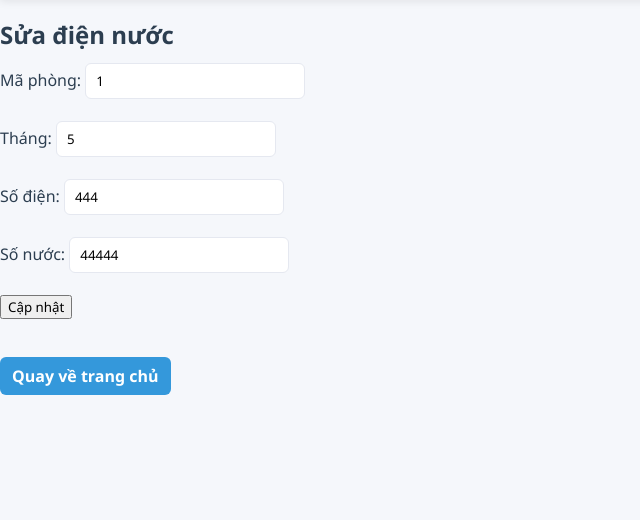
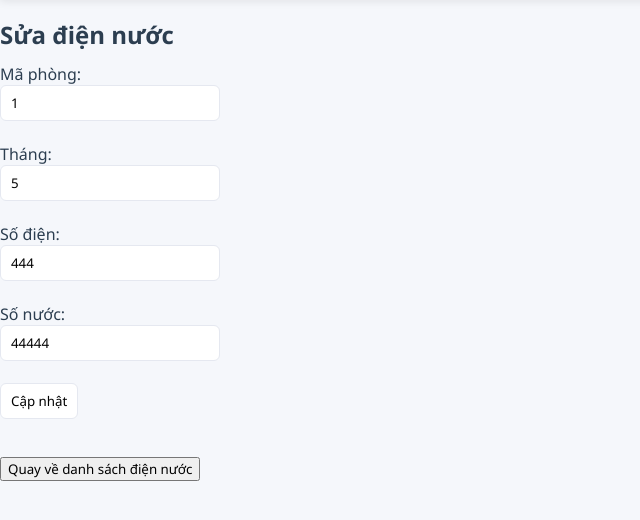
Before and after one commit to dai6658/crud6bang, a PHP site: page /diennuoc/edit.php?ID=2 in a window 1280 px wide. Shown: the part 101-621 px from the top of the page, without its empty margins (0-640 px from the left). Run offline with PHP 8.4, Linux system fonts and the light colour scheme; data comes from the database, SQL or seed files in the repository.

Commit message:
Update edit.php

```diff
--- a/diennuoc/edit.php
+++ b/diennuoc/edit.php
@@ -1,38 +1,113 @@
 <?php include "../menu.php"; ?>
 <?php
-include "../db.php";
+$con = mysqli_connect("localhost", "root", "", "ktx_management");
+if (!$con) {
+    die("Không thể kết nối CSDL: " . mysqli_connect_error());
+}
 
 $ID = $_GET['ID'];
-$data = $conn->query("SELECT * FROM diennuoc WHERE ID='$ID'")->fetch_assoc();
+$sql_select = "SELECT * FROM diennuoc WHERE ID='$ID'";
+$result = mysqli_query($con, $sql_select);
+$data = mysqli_fetch_array($result);
 
-if (isset($_POST['submit'])) {
-    $sql = "UPDATE diennuoc SET
-        MaPhong='{$_POST['MaPhong']}',
-        Thang='{$_POST['Thang']}',
-        SoDien='{$_POST['SoDien']}',
-        SoNuoc='{$_POST['SoNuoc']}'
-        WHERE ID='$ID'";
+if ($_SERVER["REQUEST_METHOD"] == "POST") {
+    $OK = 1;
 
-    if ($conn->query($sql)) header("Location: index.php");
-    else echo "Lỗi: " . $conn->error;
+    if (!empty($_POST['MaPhong'])) {
+        $MaPhong = trim($_POST['MaPhong']);
+    } else {
+        $error_MaPhong = "Mã phòng không được để trống";
+        $OK = 0;
+    }
+
+    if (!empty($_POST['Thang'])) {
+        $Thang = trim($_POST['Thang']);
+    } else {
+        $error_Thang = "Tháng không được để trống";
+        $OK = 0;
+    }
+
+    if (!empty($_POST['SoDien'])) {
+        $SoDien = $_POST['SoDien'];
+        if (!is_numeric($SoDien) || $SoDien < 0) {
+            $error_SoDien = "Số điện phải là số và >= 0";
+            $OK = 0;
+        }
+    } else {
+        $error_SoDien = "Số điện không được để trống";
+        $OK = 0;
+    }
+
+    if (!empty($_POST['SoNuoc'])) {
+        $SoNuoc = $_POST['SoNuoc'];
+        if (!is_numeric($SoNuoc) || $SoNuoc < 0) {
+            $error_SoNuoc = "Số nước phải là số và >= 0";
+            $OK = 0;
+        }
+    } else {
+        $error_SoNuoc = "Số nước không được để trống";
+        $OK = 0;
+    }
+
+    if ($OK == 1) {
+        $sql = "UPDATE diennuoc SET
+                MaPhong='$MaPhong',
+                Thang='$Thang',
+                SoDien='$SoDien',
+                SoNuoc='$SoNuoc'
+                WHERE ID='$ID'";
+
+        if (mysqli_query($con, $sql)) {
+            header("Location: index.php");
+            exit();
+        } else {
+            $error_sql = "Lỗi SQL: " . mysqli_error($con);
+        }
+    }
 }
 ?>
 
+<!DOCTYPE html>
+<html lang="vi">
+<head>
+    <meta charset="UTF-8">
+    <title>Sửa điện nước</title>
+</head>
+<body>
+
 <h2>Sửa điện nước</h2>
-<form method="post">
-    Mã phòng: <input name="MaPhong" value="<?= $data['MaPhong'] ?>"><br><br>
-    Tháng: <input name="Thang" value="<?= $data['Thang'] ?>"><br><br>
-    Số điện: <input name="SoDien" value="<?= $data['SoDien'] ?>"><br><br>
-    Số nước: <input name="SoNuoc" value="<?= $data['SoNuoc'] ?>"><br><br>
-    <button name="submit">Cập nhật</button>
-</form><br>
-<a href="../index.php" style="
-    display: inline-block;
-    padding: 8px 12px;
-    background: #3498db;
-    color: white;
-    text-decoration: none;
-    border-radius: 6px;
-    font-weight: bold;
-"> Quay về trang chủ</a>
-<br><br>
+
+<?php
+if (isset($error_MaPhong)) echo "<p style='color:red;'>$error_MaPhong</p>";
+if (isset($error_Thang)) echo "<p style='color:red;'>$error_Thang</p>";
+if (isset($error_SoDien)) echo "<p style='color:red;'>$error_SoDien</p>";
+if (isset($error_SoNuoc)) echo "<p style='color:red;'>$error_SoNuoc</p>";
+if (isset($error_sql)) echo "<p style='color:red;'>$error_sql</p>";
+?>
+
+<form method="POST">
+
+    Mã phòng:<br>
+    <input type="text" name="MaPhong" value="<?= $data['MaPhong'] ?>" required><br><br>
+
+    Tháng:<br>
+    <input type="text" name="Thang" value="<?= $data['Thang'] ?>" placeholder="VD: 2025-01" required><br><br>
+
+    Số điện:<br>
+    <input type="number" name="SoDien" value="<?= $data['SoDien'] ?>" min="0" required><br><br>
+
+    Số nước:<br>
+    <input type="number" name="SoNuoc" value="<?= $data['SoNuoc'] ?>" min="0" required><br><br>
+
+    <input type="submit" value="Cập nhật">
+
+</form>
+
+<br>
+
+<a href="index.php"><button> Quay về danh sách điện nước</button></a>
+
+</body>
+</html>
+
+<?php mysqli_close($con); ?>
```
